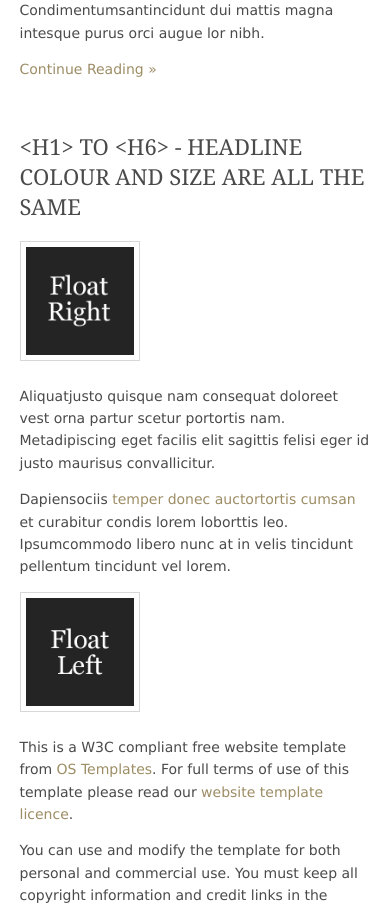
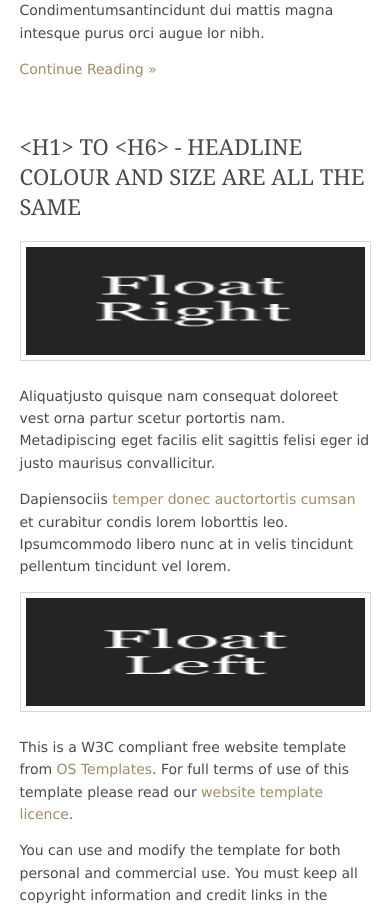
Before and after one commit to itsnobita/Nobi, a PHP site: page /pages/sidebar-left.html in a window 390 px wide. Shown: the part 1519-2427 px from the top of the page. Run offline with PHP 8.4, Linux system fonts and the light colour scheme.

Commit message:
Update layout.css

```diff
--- a/layout/styles/layout.css
+++ b/layout/styles/layout.css
@@ -346,7 +346,7 @@ table a, #comments a{background-color:inherit;}
 
 
 @media screen and (max-width:750px){
-	.imgl, .imgr{display:inline-block; float:none;width:120px;height:auto; margin:0 0 10px 0;}
+	.imgl, .imgr{display:inline-block; float:none;width:1200px;height:120px; margin:0 0 10px 0;}
 	.fl_left, .fl_right{display:block; float:none;}
 	.one_half, .one_third, .two_third, .one_quarter, .two_quarter, .three_quarter{display:block; float:none; width:auto; margin:0 0 50px 0; padding:0;}
 	.group .group > *:last-child, .clear .clear > *:last-child, .clear .group > *:last-child, .group .clear > *:last-child{margin-bottom:0;}/* Experimental - Needs more testing in different situations, stops double margin when stacking */
```
